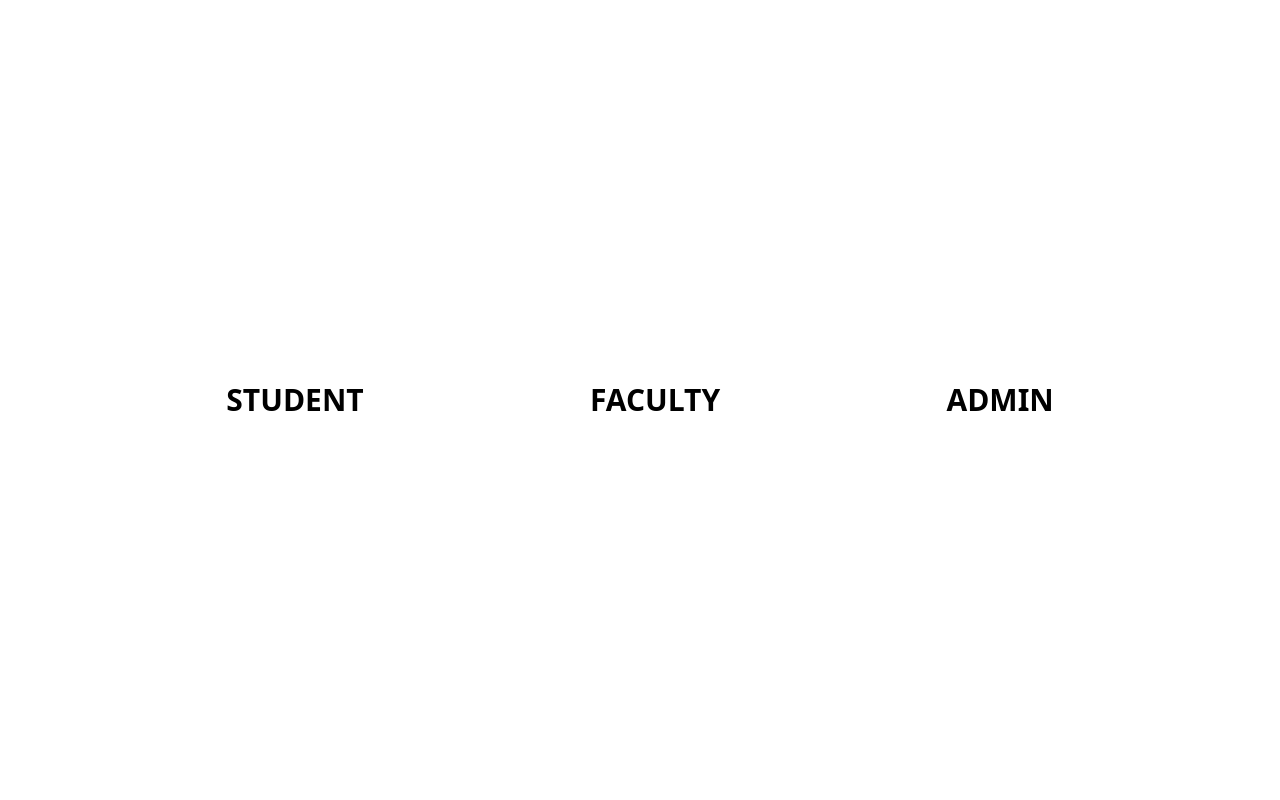
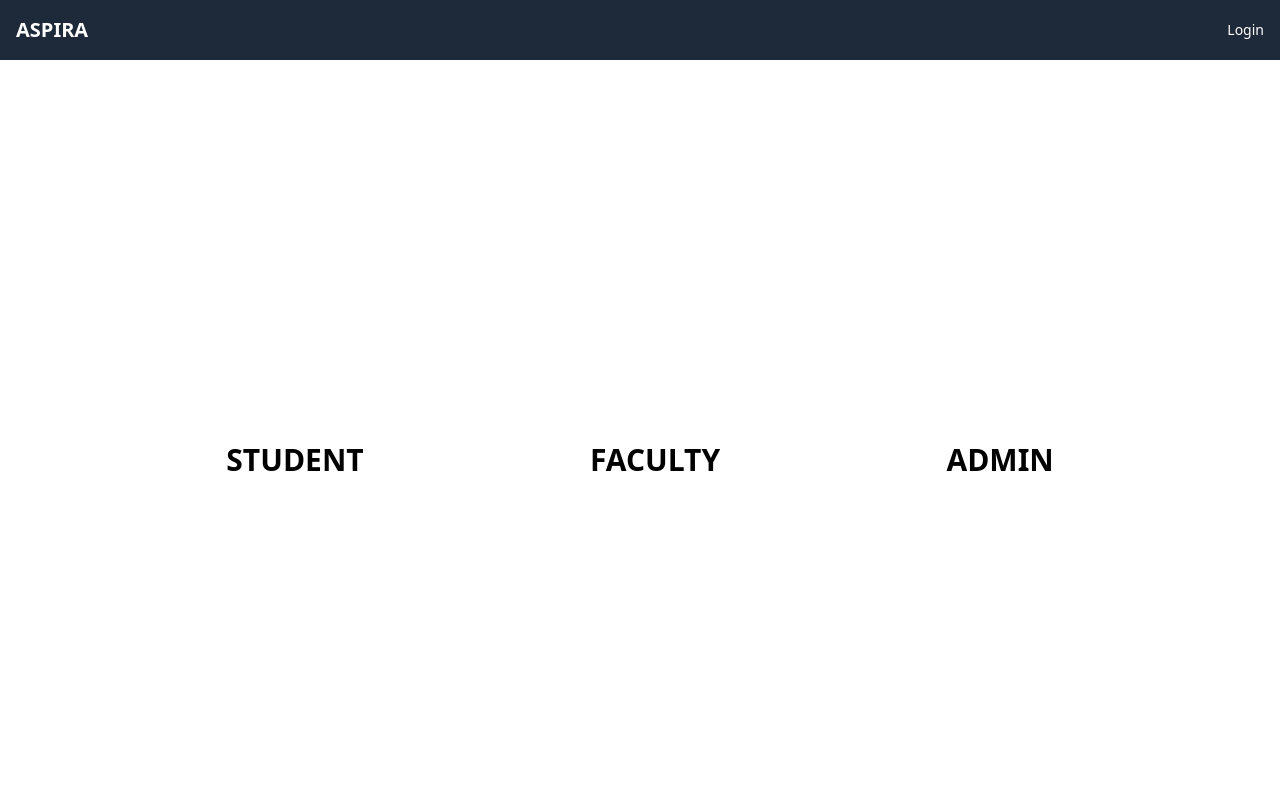
Before and after one commit to rrex971/aspira, a React (Vite) app: page / in a window 1280 px wide. Shown: the top 800 px of the page. Built offline with nearby package versions, Linux system fonts and the light colour scheme.

Commit message:
basicheader

```diff
--- a/src/components/Navbar.jsx
+++ b/src/components/Navbar.jsx
@@ -1,9 +1,13 @@
 const Navbar = () => {
-    // TODO
     return (
-    <>
-    </>
-    )
-}
+        <div className="flex justify-between items-center p-4 bg-gray-800 text-white">
+            {/* Left: ASPIRA */}
+            <p className="text-xl font-bold font-main">ASPIRA</p>
+
+            {/* Right: Login */}
+            <p className="text-sm cursor-pointer hover:underline font-main">Login</p>
+        </div>
+    );
+};
 
 export default Navbar;
```
